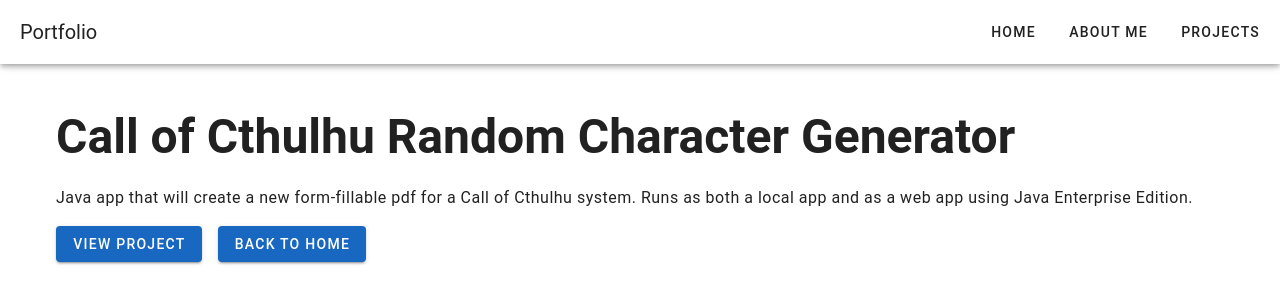
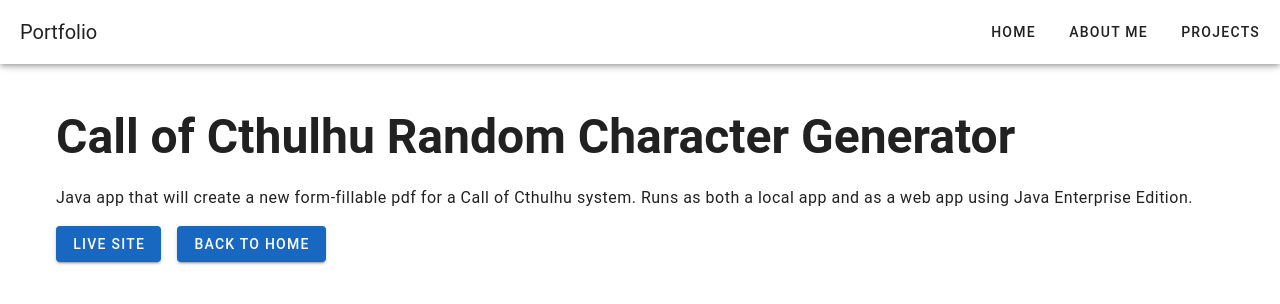
Before and after one commit to walden-hart/Portfolio-Website, a Vue app: page /projects/character-generator in a window 1280 px wide. Shown: the top 304 px of the page. Built offline with nearby package versions, Linux system fonts and the light colour scheme.

Commit message:
Added support for multiple links for a project

```diff
--- a/src/components/Project.vue
+++ b/src/components/Project.vue
@@ -17,7 +17,7 @@
   <v-container v-if="project" class="py-12">
     <h1 class="text-h3 font-weight-bold mb-6">{{ project.title }}</h1>
     <p class="text-body-1 mb-4">{{ project.details }}</p>
-    <v-btn v-if="project.link" color="primary" :href="project.link" target="_blank" class="me-4">View Project</v-btn>
+    <v-btn v-for="link in project.links" color="primary" :href="link.url" target="_blank" class="me-4">{{ link.title }}</v-btn>
     <v-btn color="primary" :to="`/`">Back to Home</v-btn>
   </v-container>
 
--- a/src/data/projects.ts
+++ b/src/data/projects.ts
@@ -1,9 +1,14 @@
+export interface Link {
+  title: string;
+  url: string;
+}
+
 export interface Project {
   id: string;
   title: string;
   description: string;
   details: string;
-  link?: string;
+  links: Link[];
 }
 
 export const projects: Project[] = [
@@ -13,7 +18,10 @@
     description: 'My personal portfolio site built with Vue & Vuetify.',
     details:
       'Vue + TypeScript + Vuetify portfolio project. Includes SPA routing, project showcase, and responsive layout.',
-    link: 'https://portfolio.hartwolf.com'
+    links: [
+      { title: 'Live Site', url: 'https://portfolio.hartwolf.com' },
+      { title: 'Source Code', url: 'https://github.com/walden-hart/Portfolio-Website' }
+    ]
   },
   {
     id: 'character-generator',
@@ -21,7 +29,9 @@
     description: 'An app that will quickly generate a new Call of Cthulhu character sheet.',
     details:
       'Java app that will create a new form-fillable pdf for a Call of Cthulhu system. Runs as both a local app and as a web app using Java Enterprise Edition.',
-    link: 'https://coc.hartwolf.com'
+    links: [
+      { title: 'Live Site', url: 'https://coc.hartwolf.com' }
+    ]
   },
   {
     id: 'nodepad-rs',
@@ -29,7 +39,9 @@
     description: 'A graph-based note taking app for fantasy maps.',
     details:
       'Rust app that will use a graph-based system to allow the user to take notes and tie them to a location on a provided map.',
-    link: 'https://github.com/walden-hart/NodePad-rs'
+    links: [
+      { title: 'Source Code', url: 'https://github.com/walden-hart/NodePad-rs' }
+    ]
   },
   {
     id: 'form-sample',
@@ -37,6 +49,8 @@
     description: 'A sample Spring Boot form that takes basic information and displays a list of submitted information',
     details:
       'Spring Boot based Java webapp that uses a form to have the user submit some basic information, and stores that in a basic H2 database for persistance. The app will also display all previous submissions in the results page',
-    link: 'https://github.com/walden-hart/FormSample'
+    links: [
+      { title: 'Source Code', url: 'https://github.com/walden-hart/FormSample' }
+    ]
   }
 ];
```
